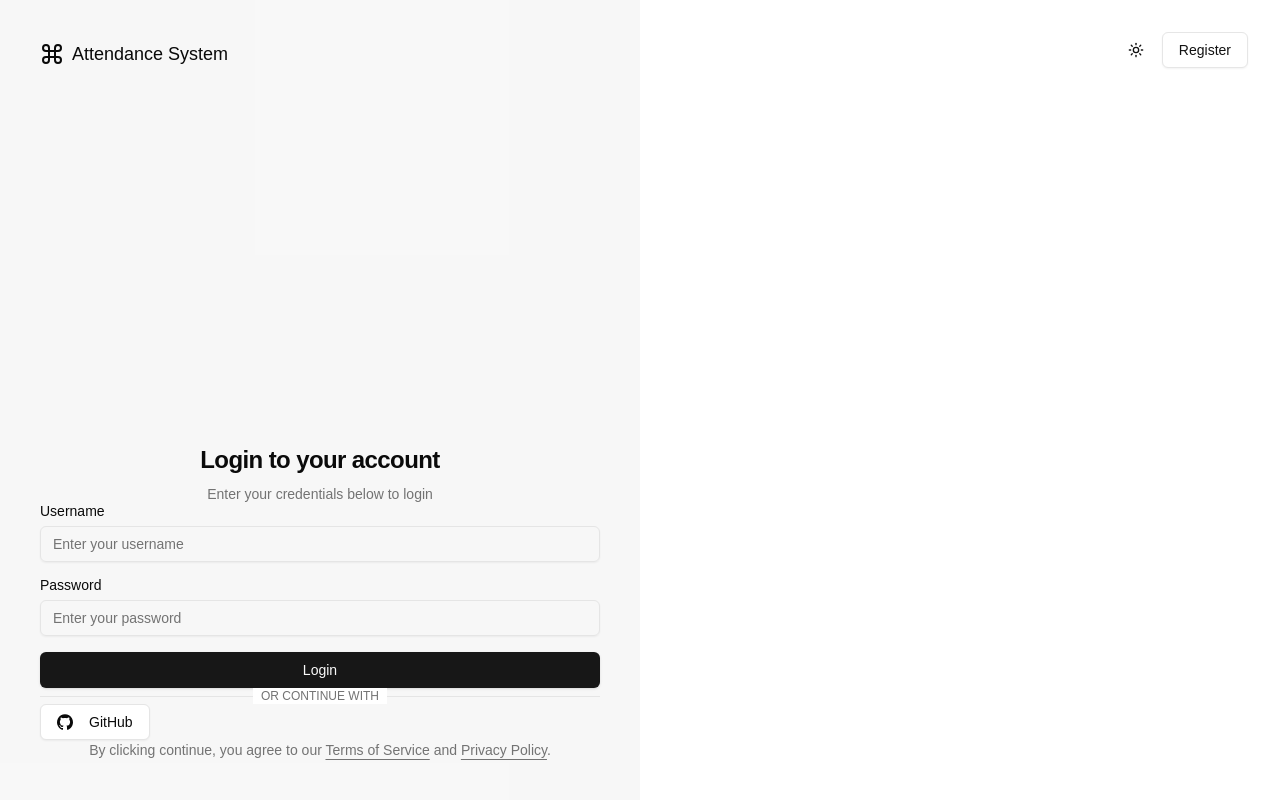
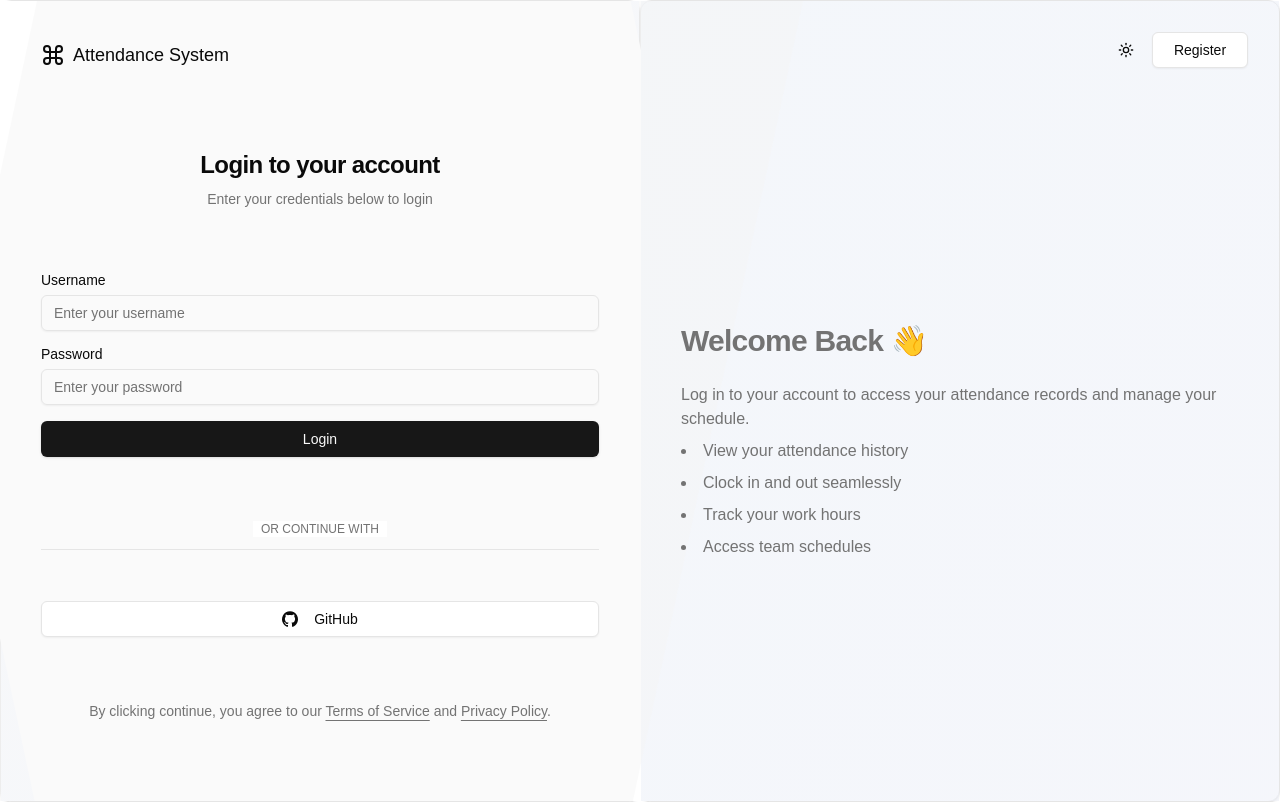
Before and after one commit to zchdoc/shadcn-ui-sidebar-07, a Next.js app: page /login in a window 1280 px wide. Built offline with nearby package versions, Linux system fonts and the light colour scheme.

Commit message:
登录页面 美化 未完成 241107 1407

```diff
--- a/components/authentication/auth-index.tsx
+++ b/components/authentication/auth-index.tsx
@@ -1,34 +1,47 @@
 "use client"
 
-import { useState } from "react";
-import { cn } from "@/lib/utils";
-import { Button } from "@/components/ui/button";
-import { UserAuthForm } from "./components/user-auth-form";
-import { UserLoginForm } from "./components/user-login-form";
-import { ThemeToggle } from "@/components/theme-toggle";
+import {useState} from "react";
+import {cn} from "@/lib/utils";
+import {Button} from "@/components/ui/button";
+import {UserAuthForm} from "./components/user-auth-form";
+import {UserLoginForm} from "./components/user-login-form";
+import {ThemeToggle} from "@/components/theme-toggle";
+import {DescriptionText} from "./components/description-text";
+import {Card} from "@/components/ui/card";
 
 export default function AuthenticationPage() {
   const [showLogin, setShowLogin] = useState(true);
 
   return (
-    <div className="container relative min-h-screen flex-col items-center justify-center md:grid lg:max-w-none lg:grid-cols-2 lg:px-0">
-      <div className="absolute right-4 top-4 flex items-center gap-2 md:right-8 md:top-8">
-        <ThemeToggle />
+    <div className="container relative min-h-screen flex-col items-center justify-center md:grid lg:max-w-none lg:grid-cols-2 lg:px-0 overflow-hidden">
+      <div className="absolute right-4 top-4 flex items-center gap-2 md:right-8 md:top-8 z-50">
+        <ThemeToggle/>
         <Button
           variant="outline"
           onClick={() => setShowLogin(!showLogin)}
-          className="relative px-4 py-2"
+          className="relative px-4 py-2 w-24"
         >
           {showLogin ? "Register" : "Login"}
         </Button>
       </div>
-
-      {/* Left side - Login Form */}
+      <Card>
+        {/* Left side */}
         <div className={cn(
           "relative flex min-h-screen flex-col p-10 lg:min-h-screen",
-        showLogin ? "bg-background text-foreground" : "bg-muted text-muted-foreground"
+          showLogin
+            ? "bg-background text-foreground"
+            : "bg-muted/50 text-muted-foreground"
         )}>
-        <div className="absolute inset-0 hidden bg-zinc-900 lg:block dark:bg-zinc-100 dark:bg-opacity-[0.03] bg-opacity-[0.03]" />
+          {/* 斜边装饰 */}
+          <div className="absolute inset-0">
+            <div className="absolute inset-0 bg-gradient-to-br from-blue-100/20 to-indigo-100/20 dark:from-blue-900/20 dark:to-indigo-900/20"/>
+            <div className="absolute right-0 inset-y-0 w-[120%] bg-muted/50 transform translate-x-[10%] skew-x-12"
+                 style={{display: showLogin ? 'none' : 'block'}}
+            />
+            <div className="absolute right-0 inset-y-0 w-[120%] bg-background transform translate-x-[10%] skew-x-12"
+                 style={{display: showLogin ? 'block' : 'none'}}
+            />
+          </div>
           <div className="relative z-20 flex items-center text-lg font-medium">
             <svg
               xmlns="http://www.w3.org/2000/svg"
@@ -40,25 +53,50 @@ export default function AuthenticationPage() {
               strokeLinejoin="round"
               className="mr-2 h-6 w-6"
             >
-            <path d="M15 6v12a3 3 0 1 0 3-3H6a3 3 0 1 0 3 3V6a3 3 0 1 0-3 3h12a3 3 0 1 0-3-3" />
+              <path d="M15 6v12a3 3 0 1 0 3-3H6a3 3 0 1 0 3 3V6a3 3 0 1 0-3 3h12a3 3 0 1 0-3-3"/>
             </svg>
             Attendance System
           </div>
-        <div className="relative z-20 mt-auto">
-          <UserLoginForm className={cn(showLogin ? "block" : "hidden")} />
+          <div className="relative z-20 flex flex-col flex-1 mt-20">
+            {showLogin ? (
+              <UserLoginForm className="flex-1"/>
+            ) : (
+              <div className="flex-1 flex items-center justify-center">
+                <DescriptionText mode="register"/>
+              </div>
+            )}
           </div>
         </div>
-
-      {/* Right side - Register Form */}
+      </Card>
+      {/* Right side */}
+      <Card>
         <div className={cn(
-        "",
-        showLogin ? "bg-muted text-muted-foreground" : "bg-background text-foreground"
+          "relative flex min-h-screen flex-col p-10 lg:min-h-screen",
+          showLogin
+            ? "bg-muted/50 text-muted-foreground"
+            : "bg-background text-foreground"
         )}>
-        <div className="absolute inset-0 hidden bg-zinc-50 lg:block dark:bg-zinc-900 dark:bg-opacity-[0.03] bg-opacity-[0.03]" />
-        <div className="relative z-20 mt-auto">
-          <UserAuthForm className={cn(showLogin ? "hidden" : "block")} />
+          {/* 斜边装饰 */}
+          <div className="absolute inset-0">
+            <div className="absolute inset-0 bg-gradient-to-br from-blue-100/20 to-indigo-100/20 dark:from-blue-900/20 dark:to-indigo-900/20"/>
+            <div className="absolute left-0 inset-y-0 w-[120%] bg-muted/50 transform -translate-x-[90%] -skew-x-12"
+                 style={{display: showLogin ? 'block' : 'none'}}
+            />
+            <div className="absolute left-0 inset-y-0 w-[120%] bg-background transform -translate-x-[90%] -skew-x-12"
+                 style={{display: showLogin ? 'none' : 'block'}}
+            />
+          </div>
+          <div className="relative z-20 flex flex-col flex-1 mt-20">
+            {showLogin ? (
+              <div className="flex-1 flex items-center justify-center">
+                <DescriptionText mode="login"/>
+              </div>
+            ) : (
+              <UserAuthForm className="flex-1"/>
+            )}
           </div>
         </div>
+      </Card>
     </div>
   );
 }
--- /dev/null
+++ b/components/authentication/components/description-text.tsx
@@ -0,0 +1,46 @@
+// components/authentication/components/description-text.tsx
+interface DescriptionTextProps {
+  mode: 'login' | 'register';
+}
+
+export function DescriptionText({ mode }: DescriptionTextProps) {
+  if (mode === 'login') {
+    return (
+      <div className="space-y-6">
+        <h1 className="text-3xl font-semibold tracking-tight">
+          Welcome Back 👋
+        </h1>
+        <div className="space-y-2">
+          <p className="text-muted-foreground">
+            Log in to your account to access your attendance records and manage your schedule.
+          </p>
+          <ul className="list-disc list-inside space-y-2 text-muted-foreground">
+            <li>View your attendance history</li>
+            <li>Clock in and out seamlessly</li>
+            <li>Track your work hours</li>
+            <li>Access team schedules</li>
+          </ul>
+        </div>
+      </div>
+    );
+  }
+
+  return (
+    <div className="space-y-6">
+      <h1 className="text-3xl font-semibold tracking-tight">
+        Create an Account ✨
+      </h1>
+      <div className="space-y-2">
+        <p className="text-muted-foreground">
+          Join our attendance system to streamline your work schedule management.
+        </p>
+        <ul className="list-disc list-inside space-y-2 text-muted-foreground">
+          <li>Easy time tracking</li>
+          <li>Real-time attendance updates</li>
+          <li>Team collaboration features</li>
+          <li>Detailed reporting tools</li>
+        </ul>
+      </div>
+    </div>
+  );
+}
```
Lines whose indentation alone changed are shown as unchanged.
